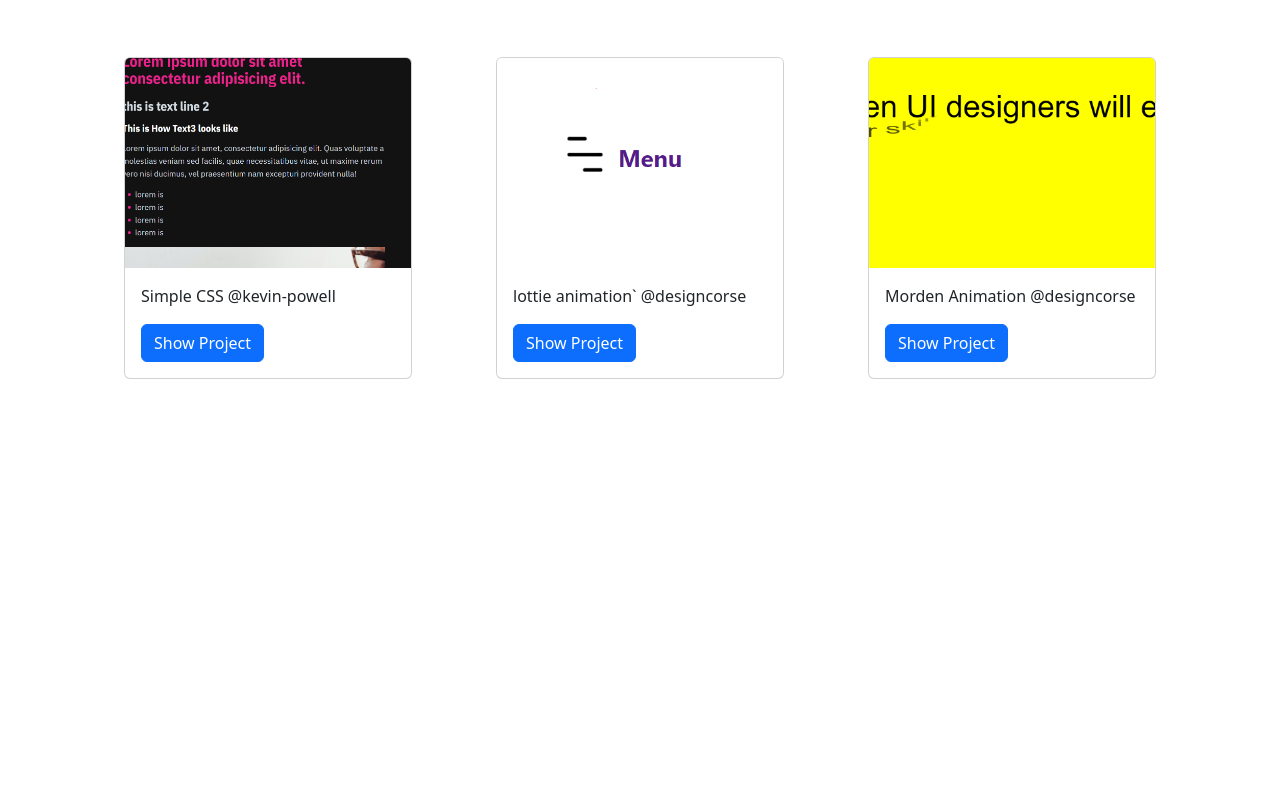
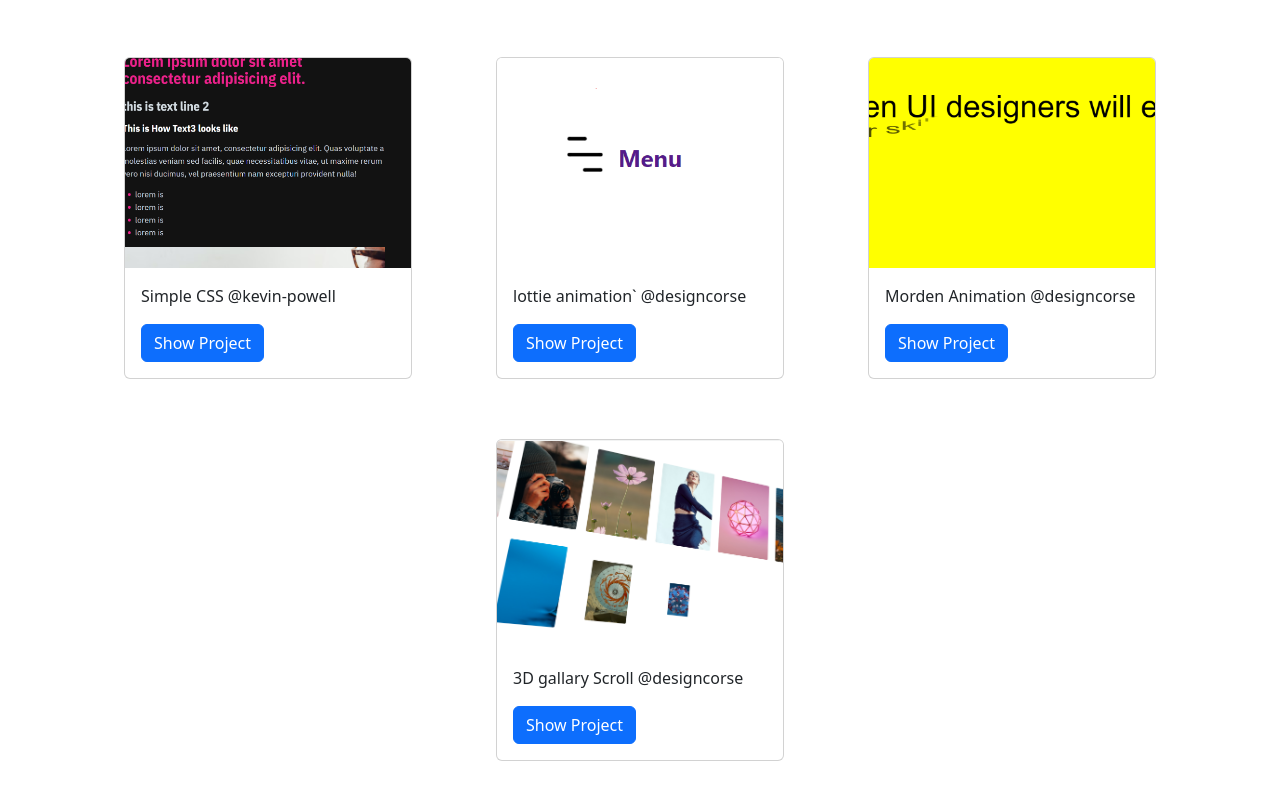
Before and after one commit to vishwajeetsinh7/showcase, a plain HTML site: page index.html in a window 1280 px wide. Shown: the part 8435-9226 px from the top of the page. Before the commit the page ends 8844 px from the top, so only its background shows below. Drawn offline with nearby package versions, Linux system fonts and the light colour scheme.

Commit message:
3d gallary effect

```diff
--- a/index.html
+++ b/index.html
@@ -842,6 +842,19 @@
           >
         </div>
       </div>
+      <div class="card" style="width: 18rem">
+        <img src="./src/projectss/3dGallary.png" class="card-img-top" alt="..." />
+        <div class="card-body">
+          <p class="card-text">3D gallary Scroll @designcorse</p>
+          <a
+            href="https://parakramsinhrathod.github.io/3d-gallary-effect/
+            "
+            target="_blank"
+            class="btn btn-primary"y
+            >Show Project</a
+          >
+        </div>
+      </div>
 
 
     </div>
```
Also changed, not shown: src/projectss/3dGallary.png (added).
